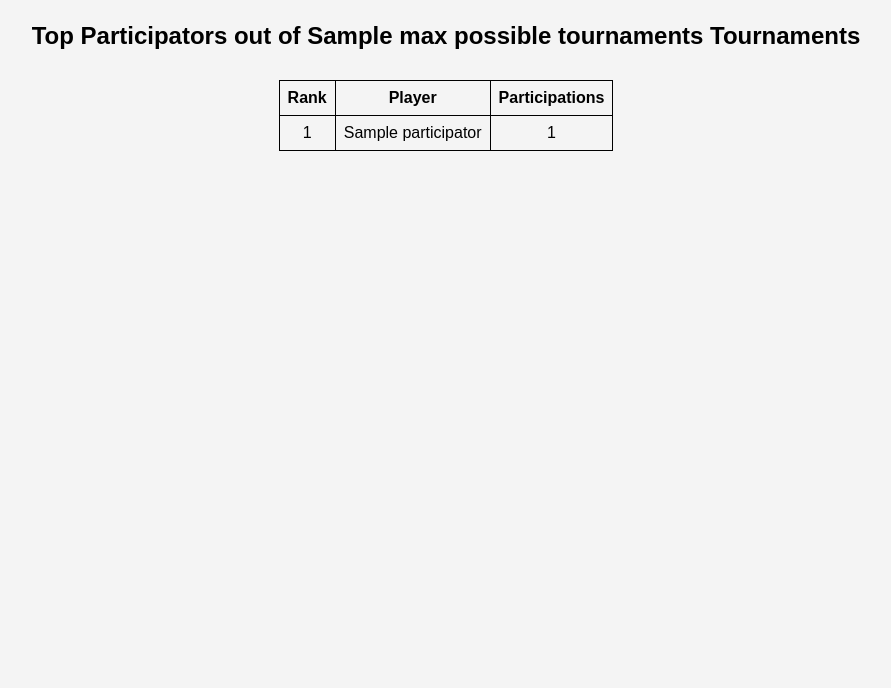
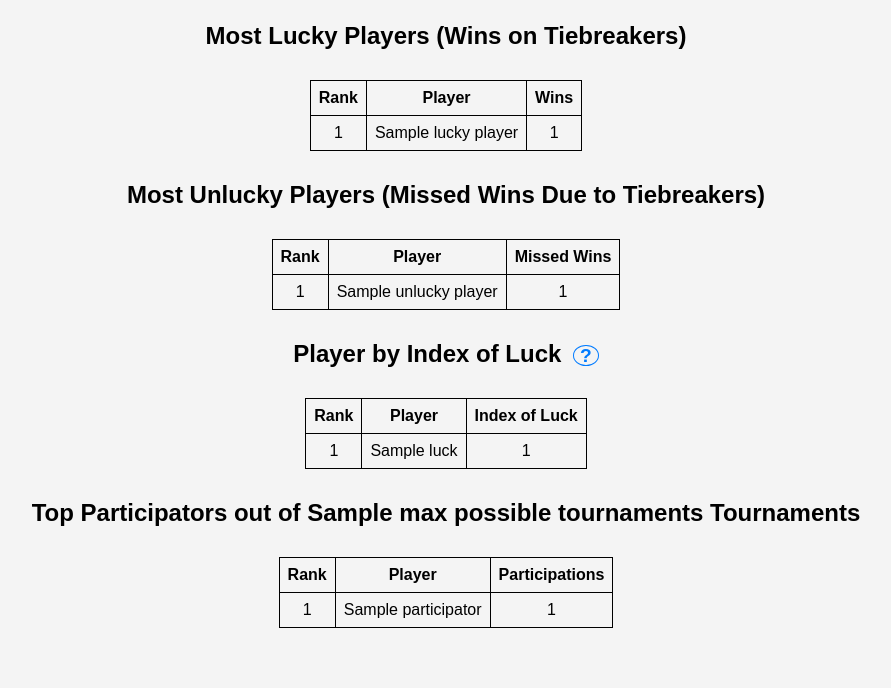
Before and after one commit to OleksandrKuzhylnyi/TT_website, a Flask app: template templates/tournaments.html in a window 1280 px wide. Shown: the part 1435-2123 px from the top of the page, without its empty margins (194-1085 px from the left). Before the commit the page ends 1586 px from the top, so only its background shows below. Run offline with Flask 3, Linux system fonts and the light colour scheme; the template is opened without the code that fills it: most values are stand-ins (such as "Sample title", 1, 10 or a date in 2020); parts of the project's set-up code (start-up, migrations or seed data) failed here and were passed over.

Commit message:
Added "luck" feature

```diff
--- a/app.py
+++ b/app.py
@@ -5,7 +5,7 @@ from sqlalchemy import create_engine
 from tournaments import (
     plot_num_of_players, plot_average_score_of_top_10, plot_average_rating_of_top_10,
     plot_skips_per_round, plot_winners_by_starting_rank, plot_winners_by_rating,
-    players_by_participation, plot_top_3_finishers
+    players_by_participation, plot_top_3_finishers, calculate_luck
 )
 from players import (
     plot_player_ranking, analyze_performance,
@@ -44,6 +44,7 @@ def tournaments():
     plot_top_3_finishers(df)
     top_participators = players_by_participation(df)
     max_possible_tournaments = len(df.tournament.unique())
+    lucky_players, unlucky_players, luck_list = calculate_luck(df)
 
     return render_template(
         "tournaments.html",
@@ -51,7 +52,10 @@ def tournaments():
         start_date=start_date,
         stop_date=stop_date,
         top_participators=top_participators,
-        max_possible_tournaments=max_possible_tournaments
+        max_possible_tournaments=max_possible_tournaments,
+        lucky_players=lucky_players,
+        unlucky_players=unlucky_players,
+        luck_list=luck_list,
     )
 
 
--- a/static/scripts.js
+++ b/static/scripts.js
@@ -64,6 +64,32 @@ document.addEventListener("DOMContentLoaded", function () {
             });
         });
     });
+
+    const trigger = document.getElementById('luck-index-tooltip-trigger');
+    const content = document.getElementById('luck-index-tooltip-content');
+
+    if (trigger && content) {
+        // Show on hover
+        trigger.addEventListener('mouseover', function() {
+            const rect = trigger.getBoundingClientRect();
+            // Position below the trigger icon
+            content.style.left = (rect.left + window.scrollX) + 'px';
+            content.style.top = (rect.bottom + window.scrollY + 5) + 'px';
+            content.style.display = 'block';
+        });
+
+        // Hide when mouse leaves trigger OR tooltip content
+        trigger.addEventListener('mouseout', function() {
+            setTimeout(() => {
+                if (!content.matches(':hover')) {
+                    content.style.display = 'none';
+                }
+            }, 100);
+        });
+        content.addEventListener('mouseleave', function() {
+            content.style.display = 'none';
+        });
+    }
 
     const inputField = document.getElementById('player_name');
     const suggestionsBox = document.getElementById('autocomplete-suggestions');
--- a/static/styles.css
+++ b/static/styles.css
@@ -117,3 +117,35 @@ button {
 .player-item:hover .remove-player {
     display: block; /* Show on hover */
 }
+
+.tooltip-trigger {
+    cursor: help;
+    font-weight: bold;
+    color: #007bff; /* Blue color */
+    border: 1px solid #007bff;
+    border-radius: 50%;
+    padding: 0px 6px;
+    font-size: 0.8em;
+    display: inline-block;
+    line-height: 1;
+    margin-left: 5px;
+    user-select: none; /* Prevent text selection */
+}
+.tooltip-content {
+    display: none; /* Hidden by default */
+    position: absolute; /* Position relative to nearest positioned ancestor or viewport */
+    border: 1px solid #ccc;
+    background-color: #f9f9f9;
+    color: #333;
+    padding: 10px;
+    border-radius: 5px;
+    box-shadow: 0 2px 5px rgba(0,0,0,0.2);
+    z-index: 100; /* Ensure it appears above other elements */
+    font-size: 0.9em;
+    max-width: 300px; /* Adjust as needed */
+}
+.tooltip-content code {
+    background-color: #eee;
+    padding: 2px 4px;
+    border-radius: 3px;
+}
--- a/templates/tournaments.html
+++ b/templates/tournaments.html
@@ -13,6 +13,48 @@
         <img src="{{ url_for('static', filename='images/winners_by_rating.png') }}" alt="Winners by Starting Rank (hist)">
         <img src="{{ url_for('static', filename='images/top_3_finishers.png') }}" alt="Top 3 Finishers">
 
+        <h2>Most Lucky Players (Wins on Tiebreakers)</h2>
+        <div class="table-container">
+            <table>
+                <tr><th>Rank</th><th>Player</th><th>Wins</th></tr>
+                {% for name, count in lucky_players %}
+                <tr><td>{{ loop.index }}</td><td>{{ name }}</td><td>{{ count }}</td></tr>
+                {% endfor %}
+            </table>
+        </div>
+
+        <h2>Most Unlucky Players (Missed Wins Due to Tiebreakers)</h2>
+        <div class="table-container">
+            <table>
+                <tr><th>Rank</th><th>Player</th><th>Missed Wins</th></tr>
+                {% for name, count in unlucky_players %}
+                <tr><td>{{ loop.index }}</td><td>{{ name }}</td><td>{{ count }}</td></tr>
+                {% endfor %}
+            </table>
+        </div>
+
+        <h2>
+            Player by Index of Luck
+            <span class="tooltip-trigger" id="luck-index-tooltip-trigger">?</span>
+        </h2>
+        <div class="tooltip-content" id="luck-index-tooltip-content">
+            <strong>Index of Luck Formula:</strong><br>
+            <code>(Lucky Wins + 1) / (Unlucky Losses + 1*)</code><br>
+            <small><i>Lucky Wins:</i> Wins on tiebreakers.</small><br>
+            <small><i>Unlucky Losses:</i> Potential wins missed due to tiebreakers.</small><br>
+            <small>Higher values suggest that player is more "lucky".</small><br>
+            <small>If index equals to 1 number of player's lucky wins and unlucky losses are the same.</small><br>
+            <small>*Counts are increased by 1 to handle zero values and avoid division by zero.</small>
+        </div>
+        <div class="table-container">
+            <table>
+                <tr><th>Rank</th><th>Player</th><th>Index of Luck</th></tr>
+                {% for name, count in luck_list %}
+                <tr><td>{{ loop.index }}</td><td>{{ name }}</td><td>{{ count|round(2) }}</td></tr>
+                {% endfor %}
+            </table>
+        </div>
+
         <h2>Top Participators out of {{ max_possible_tournaments }} Tournaments</h2>
         <div class="table-container">
             <table>
```
Also changed, not shown: tournaments.py (+29 -2 lines).
